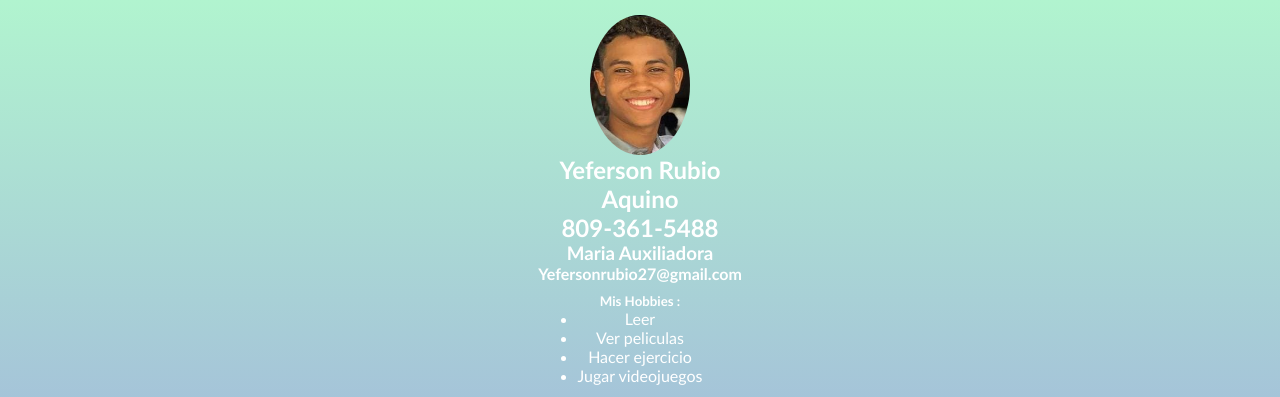
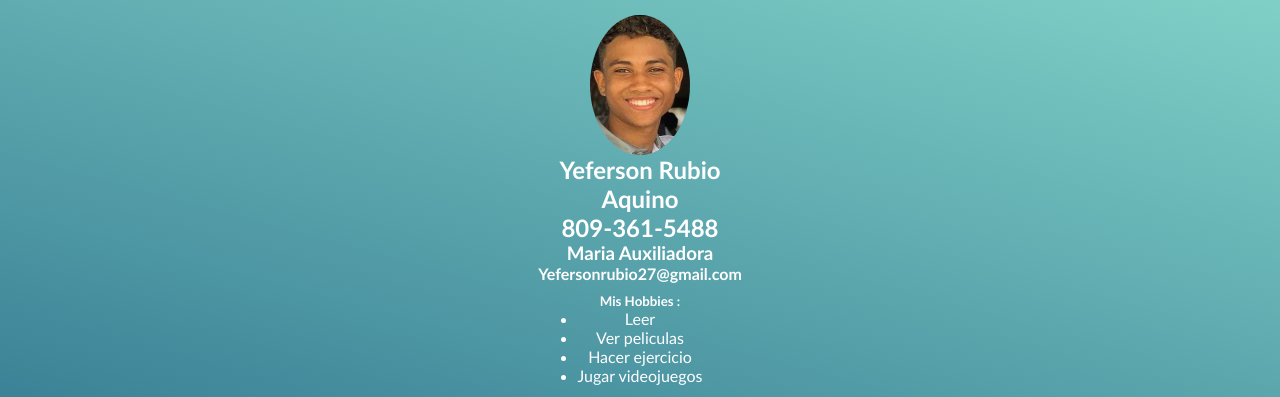
Before and after one commit to YefersonR/TareaWebPersonal, a plain HTML site: page Index.html in a window 1280 px wide. Shown: the top 397 px of the page. Drawn offline with Linux system fonts and the light colour scheme.

Commit message:
add Readme.md

```diff
--- a/styles.css
+++ b/styles.css
@@ -5,7 +5,7 @@
 }
 body{
     font-family: 'Gill Sans', 'Gill Sans MT', Calibri, 'Trebuchet MS', sans-serif;
-    background-image: linear-gradient(to top, #9890e3 0%, #b1f4cf 100%);
+    background-image: linear-gradient(15deg, #13547a 0%, #80d0c7 100%);
 }
 .Presentation{
     display: flex;
```
Also changed, not shown: Preview.PNG (added), 1 other file.
